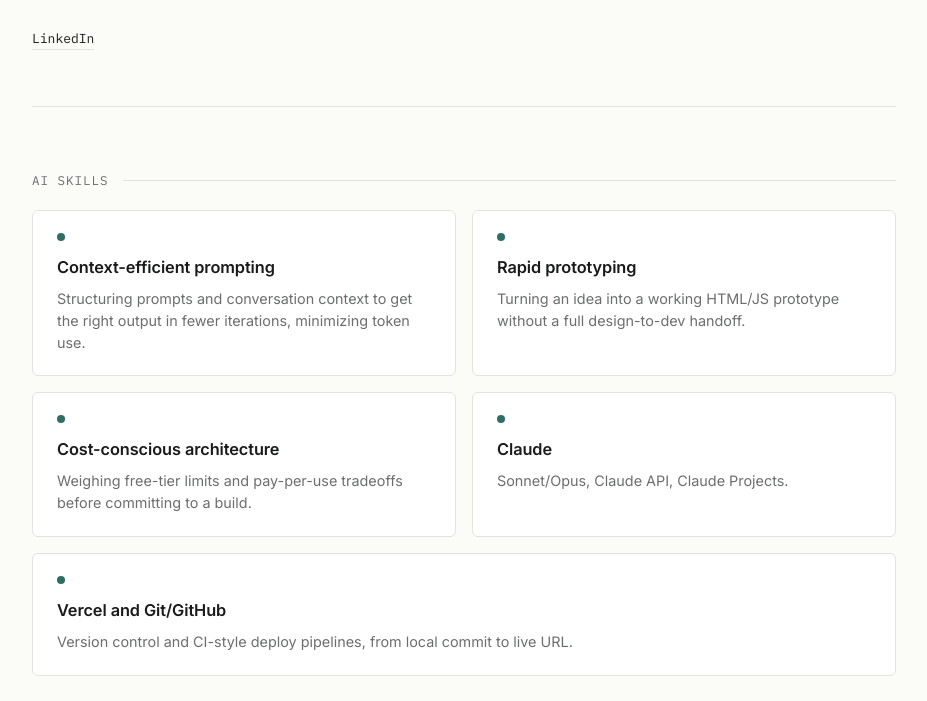
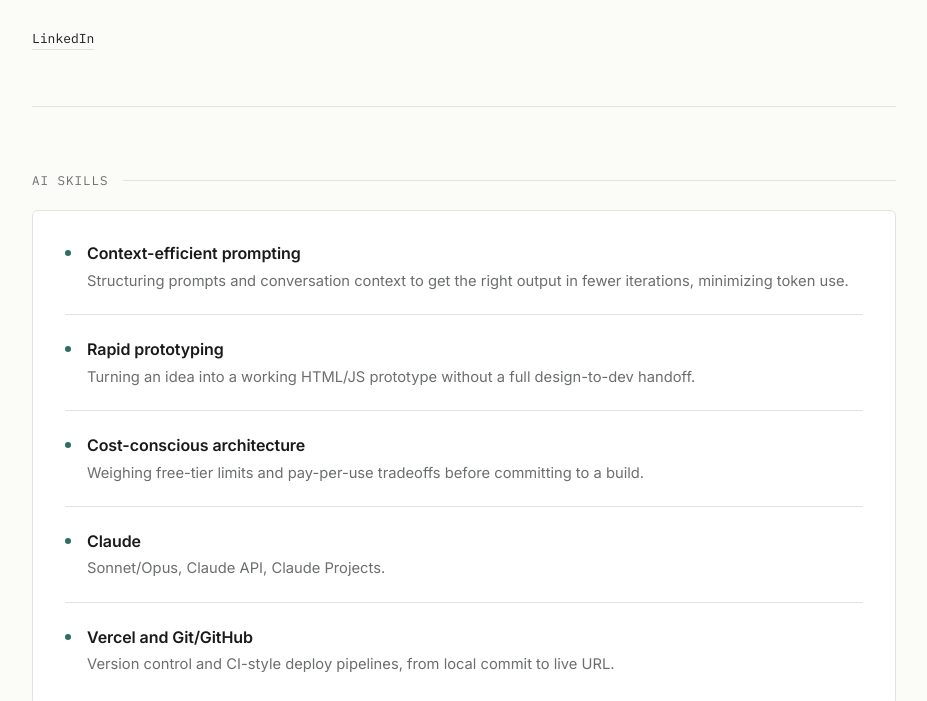
Before and after one commit to adityatandel/ai-pm-portfolio, a plain HTML site: page index.html in a window 1280 px wide. Shown: the part 263-964 px from the top of the page, without its empty margins (176-1103 px from the left). Drawn offline with Linux system fonts and the light colour scheme.

Commit message:
Update index.html

```diff
--- a/index.html
+++ b/index.html
@@ -248,49 +248,41 @@
   }
 
   /* Skills */
-  .skills-grid{
-    display:grid;
-    grid-template-columns:1fr 1fr;
-    gap:16px;
-    margin-bottom:28px;
-  }
-  .skill-chip{
+  .skills-list{
     background:var(--card);
     border:1px solid var(--line);
     border-radius:6px;
-    padding:22px 24px;
-    transition:border-color 0.15s ease, transform 0.15s ease;
+    padding:8px 32px;
+    margin-bottom:28px;
   }
-  .skill-chip:hover{
-    border-color:var(--accent);
-    transform:translateY(-1px);
+  .skill-row{
+    display:flex;
+    gap:16px;
+    padding:22px 0;
   }
-  .skill-chip .dot{
-    width:8px;
-    height:8px;
+  .skill-row + .skill-row{
+    border-top:1px solid var(--line);
+  }
+  .skill-row .dot{
+    width:6px;
+    height:6px;
     border-radius:50%;
     background:var(--accent);
-    display:block;
-    margin-bottom:14px;
+    flex-shrink:0;
+    margin-top:9px;
   }
-  .skill-chip h3{
+  .skill-row h3{
     font-family:'Inter', sans-serif;
     font-weight:600;
-    font-size:1.02rem;
-    margin:0 0 8px;
+    font-size:1rem;
+    margin:0 0 4px;
     letter-spacing:-0.005em;
   }
-  .skill-chip p{
+  .skill-row p{
     color:var(--muted);
-    font-size:0.9rem;
+    font-size:0.92rem;
     line-height:1.5;
     margin:0;
-  }
-  .skill-chip.full{
-    grid-column:1 / -1;
-  }
-  @media (max-width:640px){
-    .skills-grid{ grid-template-columns:1fr; }
   }
 
   footer{
@@ -325,31 +317,41 @@
 
   <div class="section-label first">AI Skills</div>
 
-  <div class="skills-grid">
-    <div class="skill-chip">
+  <div class="skills-list">
+    <div class="skill-row">
       <span class="dot"></span>
+      <div>
         <h3>Context-efficient prompting</h3>
         <p>Structuring prompts and conversation context to get the right output in fewer iterations, minimizing token use.</p>
       </div>
-    <div class="skill-chip">
+    </div>
+    <div class="skill-row">
       <span class="dot"></span>
+      <div>
         <h3>Rapid prototyping</h3>
         <p>Turning an idea into a working HTML/JS prototype without a full design-to-dev handoff.</p>
       </div>
-    <div class="skill-chip">
+    </div>
+    <div class="skill-row">
       <span class="dot"></span>
+      <div>
         <h3>Cost-conscious architecture</h3>
         <p>Weighing free-tier limits and pay-per-use tradeoffs before committing to a build.</p>
       </div>
-    <div class="skill-chip">
+    </div>
+    <div class="skill-row">
       <span class="dot"></span>
+      <div>
         <h3>Claude</h3>
         <p>Sonnet/Opus, Claude API, Claude Projects.</p>
       </div>
-    <div class="skill-chip full">
+    </div>
+    <div class="skill-row">
       <span class="dot"></span>
+      <div>
         <h3>Vercel and Git/GitHub</h3>
         <p>Version control and CI-style deploy pipelines, from local commit to live URL.</p>
+      </div>
     </div>
   </div>
 
@@ -439,7 +441,7 @@
     </div>
     <div class="spec">
       <div class="spec-key">Problem</div>
-      <div class="spec-val"><p>Wanted a monthly view of net worth and account balances without handing financial data to any third-party app or cloud service.</p></div>
+      <div class="spec-val"><p>Wanted a visual trend view of personal finances, net worth and investment growth without handing financial data to any paid third-party apps or cloud services.</p></div>
     </div>
     <div class="spec">
       <div class="spec-key">Why AI</div>
```
Lines whose indentation alone changed are shown as unchanged.
